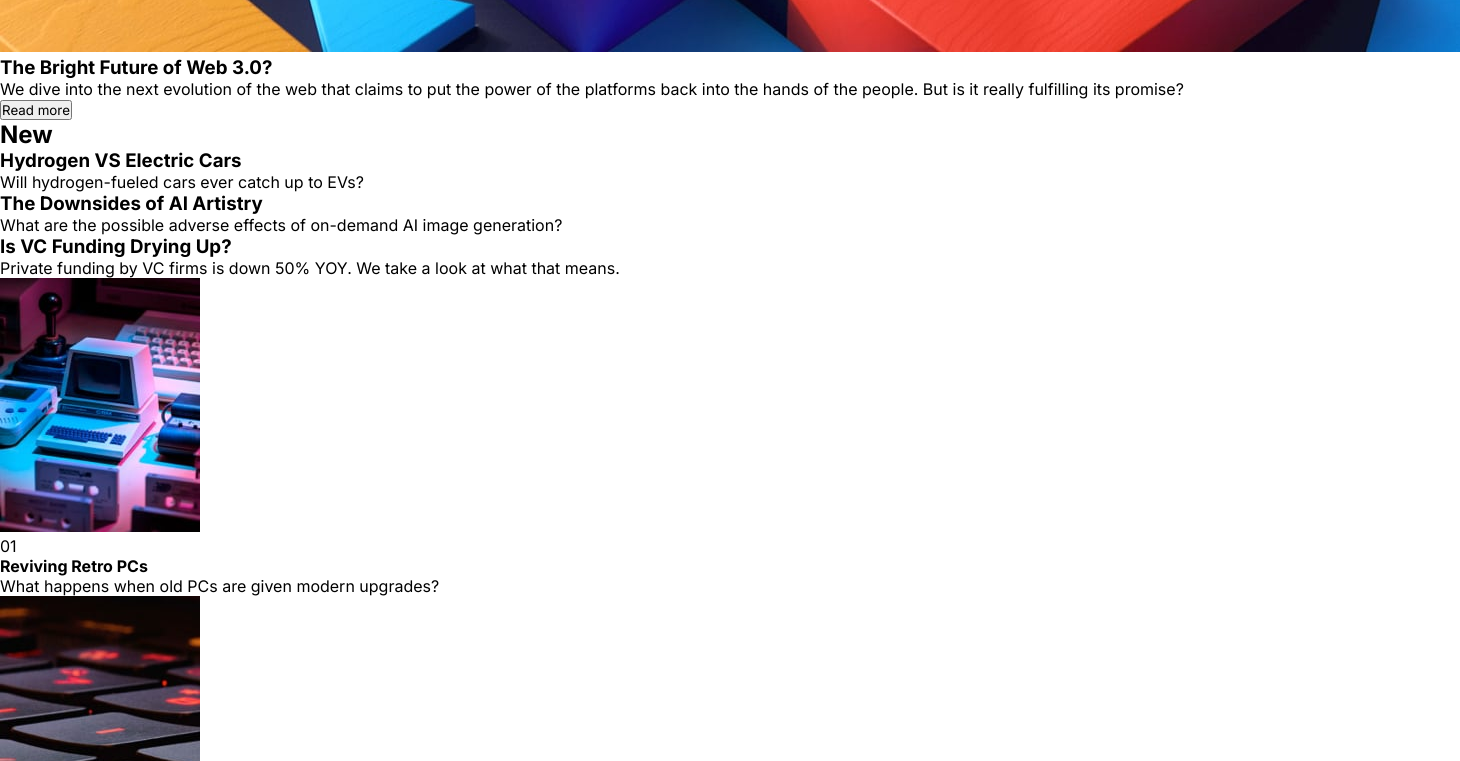
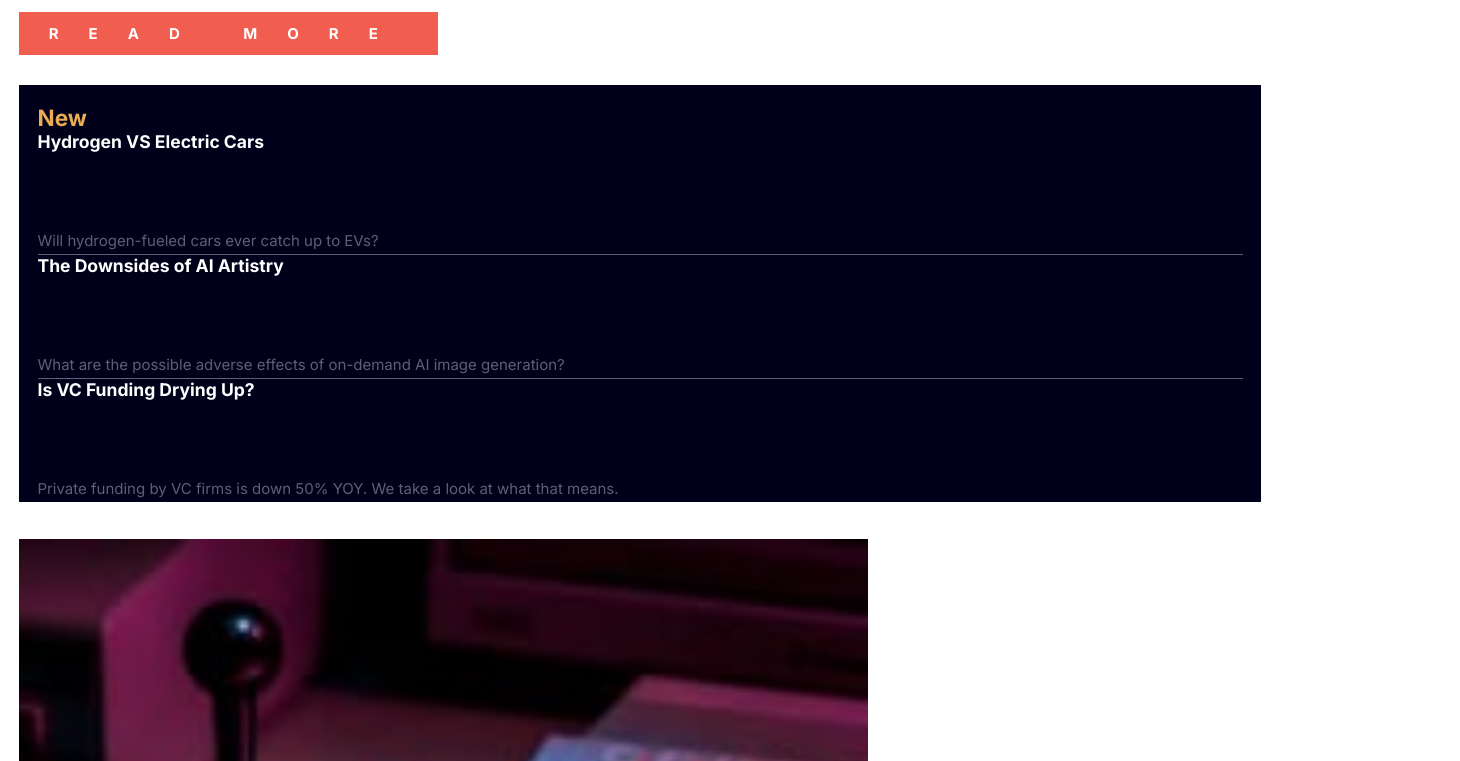
Before and after one commit to CE5RIC/News-Homepage, a plain HTML site: page index.html in a window 1280 px wide. Shown: the part 692-1453 px from the top of the page, 1460 px wide, since content can reach past the window. Drawn offline with Linux system fonts and the light colour scheme.

Commit message:
classed styled

```diff
--- a/index.css
+++ b/index.css
@@ -6,3 +6,133 @@
     box-sizing: border-box;
     font-family: "Inter", sans-serif;
 }
+
+
+
+html {
+    font-size: 15px;
+}
+
+
+img {
+    max-width: 100%;
+    width: 100%;
+}
+
+ul {
+list-style-type: none;
+}
+
+p {
+    line-height: 1.8;
+    color: hsl(236, 13%, 42%);
+}
+
+.header {
+    display: flex;
+    align-items: center;
+    justify-content: space-between;
+    padding: 1.25rem;
+}
+
+
+.header nav {
+    display: none;
+}
+
+.showcase {
+padding: 1.25rem;
+padding-top: 0;
+}
+
+.showcase h1 {
+font-size: 2rem;
+color: hsl(240, 100%, 5%);
+margin: 1rem 0;
+}
+
+.showcase div:first-child article p {
+    margin-bottom: 1rem;
+}
+
+
+.showcase div:first-child article button {
+    background-color: hsl(5, 85%, 63%);
+    color: white;
+    padding: 0.8rem 2rem;
+    font-size: 1rem;
+    font-weight: 700;
+    border: none;
+    outline: none;
+    text-transform: uppercase;
+    letter-spacing: 02rem;
+    transition: all 0.3s ease-in-out;
+}
+
+.showcase div:first-child article button :hover {
+background-color: hsl(240, 100%, 5%);
+cursor: pointer;
+}
+
+.showcase > div:last-child{
+    background-color:  hsl(240, 100%, 5%);
+    margin-top: 2rem;
+    padding: 1.25rem 1.25rem 0;
+}
+
+
+.showcase > div:last-child h2{
+    color: hsl(35, 77%, 62%);
+
+}
+
+.showcase > div:last-child article {
+    padding-bottom: 1rem 0;
+}
+
+.showcase > div:last-child article:not(:last-child) {
+  border-bottom: 1px solid hsl(236, 13%, 42%) ;
+}
+
+
+.showcase > div:last-child h3{
+    color: white;;
+    margin-bottom: 05rem;
+}
+
+.showcase > div:last-child h3:hover {
+color: hsl(35, 77%, 62%);
+cursor: pointer;
+}
+
+
+.cards {
+    padding: 1.25rem;
+    display: grid;
+    grid-template-columns: repeat(1, 1fr);
+    gap: 2.5rem;
+}
+
+.cards article {
+    display: flex;
+    gap: 1.25rem;
+    align-items: center;
+}
+
+
+.cards article img {
+    width: 75%;
+}
+
+.cards article span {
+    color: hsl(236, 13%, 42%);
+    font-weight: bold;
+    font-size: 2rem;
+    opacity: 75%;
+}
+
+.cards article h4 {
+    font-size: 1.25rem;
+    color:  hsl(240, 100%, 5%);
+    margin: 1rem 0;
+}
```
